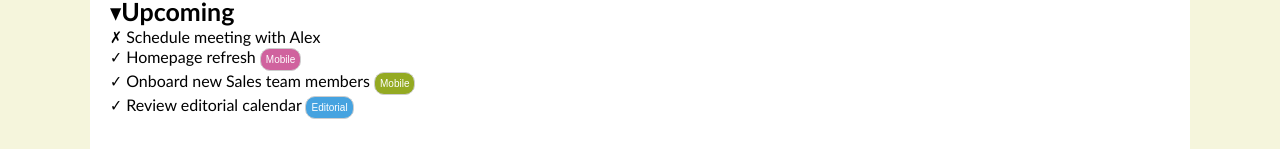
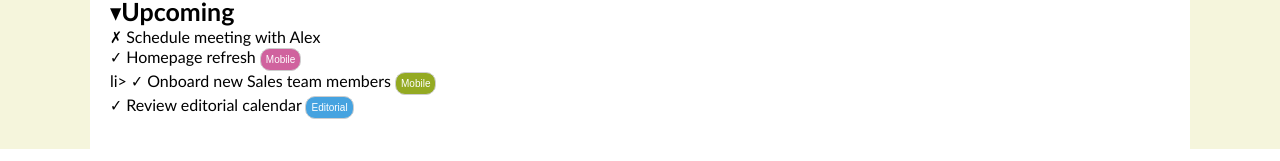
Before and after one commit to Johnnyfromtheblock4/html-css-toboolist, a plain HTML site: page index.html in a window 1280 px wide. Shown: the part 342-503 px from the top of the page. Drawn offline with Linux system fonts and the light colour scheme.

Commit message:
fine esercizio

```diff
--- a/index.html
+++ b/index.html
@@ -58,7 +58,7 @@
 
             <li> &check; Homepage refresh <button class="website">Mobile</button></li>
 
-            <li> &check; Onboard new Sales team members <button class="sales">Mobile</button></li>
+            li> &check; Onboard new Sales team members <button class="sales">Mobile</button></li>
 
             <li> &check; Review editorial calendar <button class="editorials">Editorial</button></li>
 
```
